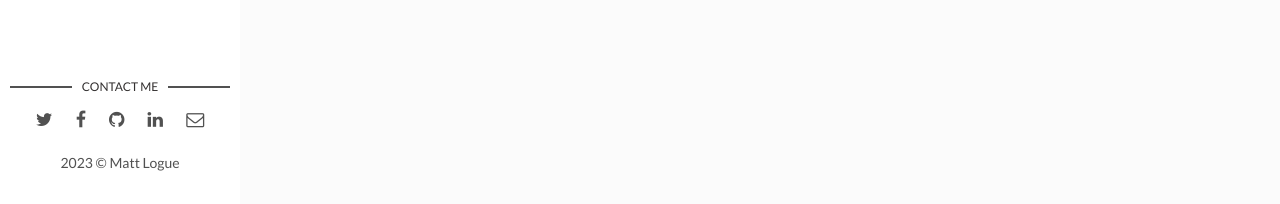
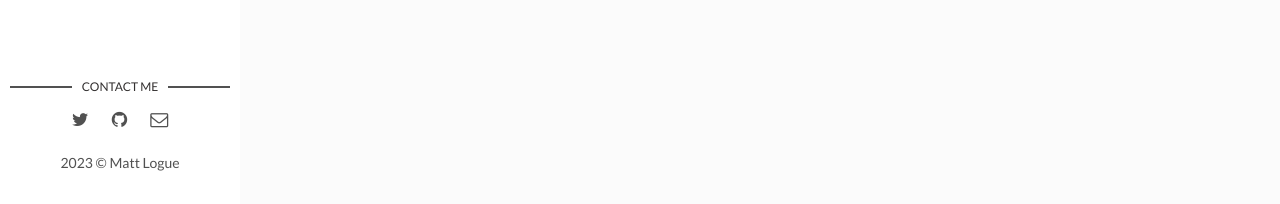
Before and after one commit to mlogue55/mlogue55.github.io, a Jekyll site: the page built from index.html, in a window 1280 px wide. Shown: the part 693-897 px from the top of the page. Built offline with Jekyll 4.4.1, drawn with Linux system fonts in a browser that asks for light colours; the list of posts is cut into pages by our own code.

Commit message:
removing socials

```diff
--- a/_layouts/main.html
+++ b/_layouts/main.html
@@ -19,27 +19,27 @@
         {% if site.social-twitter %}
           <li><a href="https://twitter.com/{{ site.social-twitter }}" target="_blank"><i class="fa fa-twitter" aria-hidden="true"></i></a></li>
         {% else %}
-          <li><a href="https://twitter.com/artemsheludko_" target="_blank"><i class="fa fa-twitter" aria-hidden="true"></i></a></li>
+          <!-- <li><a href="https://twitter.com/artemsheludko_" target="_blank"><i class="fa fa-twitter" aria-hidden="true"></i></a></li> -->
         {% endif %}
         {% if site.social-facebook %}
           <li><a href="https://facebook.com/{{ site.social-facebook }}" target="_blank"><i class="fa fa-facebook" aria-hidden="true"></i></a></li>
         {% else %}
-          <li><a href="https://facebook.com/" target="_blank"><i class="fa fa-facebook" aria-hidden="true"></i></a></li>
+          <!-- <li><a href="https://facebook.com/" target="_blank"><i class="fa fa-facebook" aria-hidden="true"></i></a></li> -->
         {% endif %}
         {% if site.social-github %}
           <li class="github"><a href="http://github.com/{{site.social-github}}" target="_blank"><i class="fa fa-github"></i></a></li>
         {% else %}
-          <li class="github"><a href="http://github.com/" target="_blank"><i class="fa fa-github" aria-hidden="true"></i></a></li>
+          <!-- <li class="github"><a href="http://github.com/" target="_blank"><i class="fa fa-github" aria-hidden="true"></i></a></li> -->
         {% endif %}
         {% if site.social-linkedin %}
           <li class="linkedin"><a href="https://in.linkedin.com/in/{{site.social-linkedin}}" target="_blank"><i class="fa fa-linkedin"></i></a></li>
         {% else %}
-          <li class="linkedin"><a href="https://in.linkedin.com/" target="_blank"><i class="fa fa-linkedin" aria-hidden="true"></i></a></li>
+          <!-- <li class="linkedin"><a href="https://in.linkedin.com/" target="_blank"><i class="fa fa-linkedin" aria-hidden="true"></i></a></li> -->
         {% endif %}
         {% if site.social-email %}
           <li class="email"><a href="mailto:{{site.social-email}}"><i class="fa fa-envelope-o"></i></a></li>
         {% else %}
-          <li class="email"><a href="mailto:example.david@blog.com"><i class="fa fa-envelope-o" aria-hidden="true"></i></a></li>
+          <!-- <li class="email"><a href="mailto:example.david@blog.com"><i class="fa fa-envelope-o" aria-hidden="true"></i></a></li> -->
         {% endif %}
       </ul>
     </section> <!-- End Section Contact -->
```
